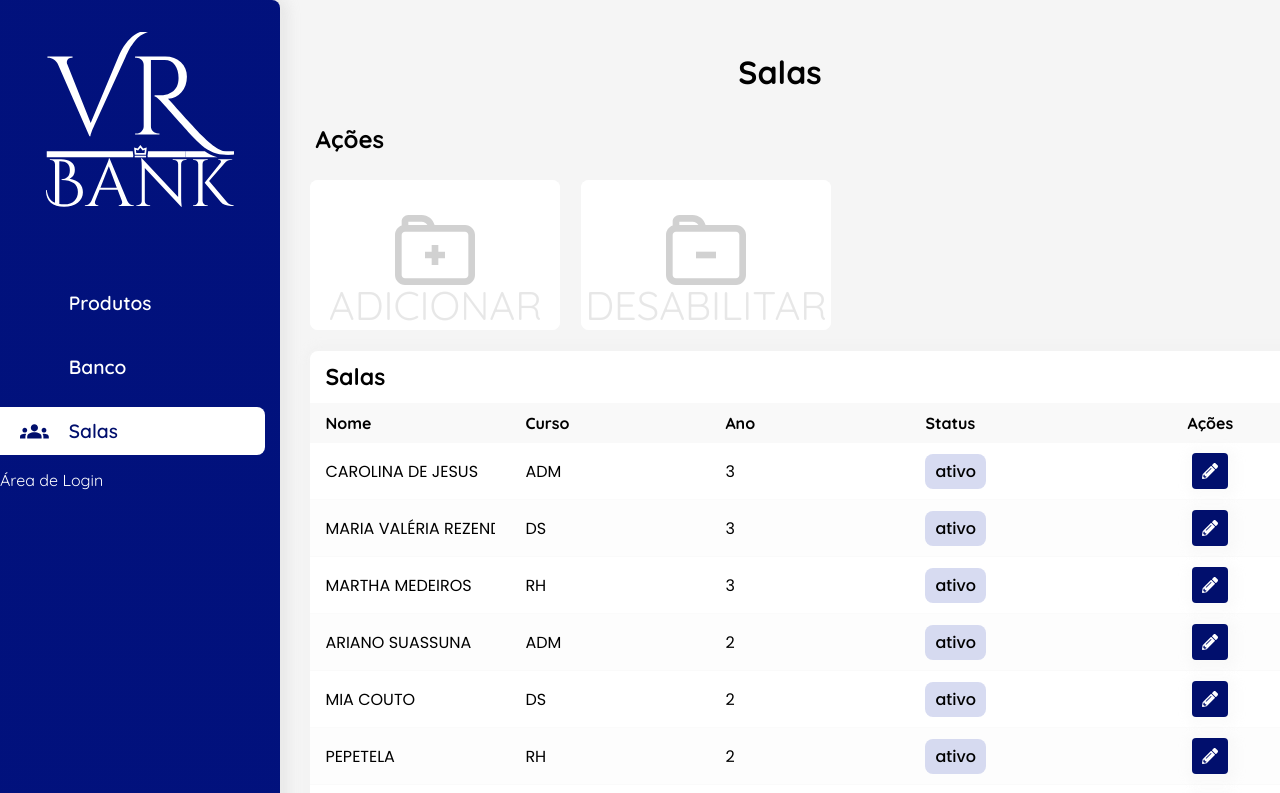
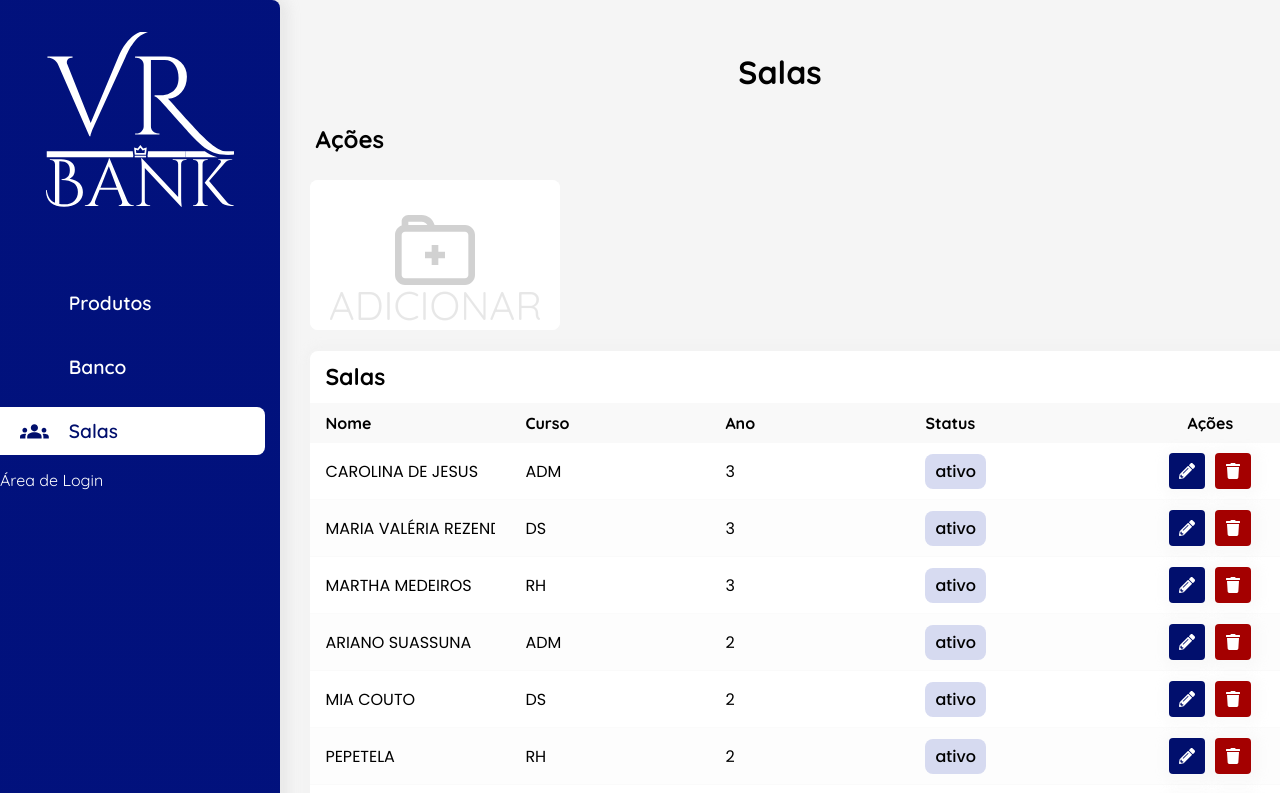
Before and after one commit to NatanALima/projeto-vrbank, a React (Create React App) app: page /salas in a window 1280 px wide. Shown: the top 793 px of the page. Built offline with nearby package versions, Linux system fonts and the light colour scheme; some icons are missing.

Commit message:
refactor(Table/Button): Altera lógica de exibição dos Buttons de ação
- Agora as informações dos Buttons são passadas via props em formato de array
- Os Botões de edição tornam-se uma coleção de botões especiais/exclusivos que necessita de um componente único (ButtonTableEdit) para si

```diff
--- /dev/null
+++ b/src/assets/css/ButtonTable.module.css
@@ -0,0 +1,27 @@
+button {
+    border: none;
+    display: flex;
+    justify-content: center;
+    align-items: center;
+    padding: 5px 10px;
+    color: white;
+    font-family: var(--fontPrim);
+    font-size: 16px;
+    font-weight: 500;
+    border-radius: 4px;
+    box-shadow: var(--shadowBox);
+    transition: .2s ease;
+    cursor: pointer;
+
+}
+
+button:hover { opacity: 0.8; }
+
+button:is(.acceptBtn, .editBtn) { background-color: var(--colorSec); }
+
+button.delBtn { background-color: #a40000; }
+
+button.subBtn {
+    background-color: var(--colorBright);
+    color: var(--colorSec);
+}
--- a/src/assets/css/TableInfo.module.css
+++ b/src/assets/css/TableInfo.module.css
@@ -107,7 +107,7 @@ table tbody button {
     font-weight: 500;
     border-radius: 4px;
     box-shadow: var(--shadowBox);
-    transition: .3s ease;
+    transition: .2s ease;
     cursor: pointer;
 }
 
@@ -125,13 +125,11 @@ table tbody button {
     opacity: 0.8;
 }
 
-.tableContent__btns .editBtn {
-    background-color: var(--colorSec);
+.tableContent__btns :is(.acceptBtn, .editBtn) { background-color: var(--colorSec); }
 
-}
+.tableContent__btns .delBtn { background-color: #a40000;}
 
-.tableContent__btns .confirmBtn,
-.tableContent__btns .cancelBtn {
+.tableContent__btns .subBtn {
     background-color: var(--colorBright);
     color: var(--colorSec);
 }
--- a/src/components/Salas/Salas.js
+++ b/src/components/Salas/Salas.js
@@ -1,11 +1,19 @@
+import { useState } from 'react';
 import styles from '../../assets/css/Salas.module.css';
 import TableInfo from '../TableInfo/TableInfo';
 import Action from '../Action/Action';
-import { CgFolderAdd as AddSala, CgFolderRemove as HideSala} from "react-icons/cg";
-import { useState } from 'react';
+//ícones
+import { CgFolderAdd as AddSala} from "react-icons/cg";
+//ícone de botão
+import {FaTrash as DelIcon} from 'react-icons/fa';
 
 export default function Salas() {
 
+    /*
+    ====================================
+    Informações da Tabela
+    ====================================
+    */
     // Todos valores passados para a tabela são temporários e foram unicamente utilizados a fim de verificar a estilização, haja vista que esses valores posteriormente serão passados pelo BackEnd
     const [sala, setSala] = useState([{Nome: "CAROLINA DE JESUS",
     Curso: "ADM",
@@ -46,10 +54,16 @@ export default function Salas() {
 ]);
     const fieldNameTable = ["Nome", "Curso", "Ano", "Status"];
 
-    const actionList = [{id: 1, icon: <AddSala/>, text: "Adicionar Sala", placeholder: "ADICIONAR"},
-                        {id: 2, icon: <HideSala/>, text: "Desabilitar Salas", placeholder: "DESABILITAR"}];
+
+    /*
+    ====================================
+    Informações do card De ação
+    ====================================
+    */
+    const actionList = [{id: 1, icon: <AddSala/>, text: "Adicionar Sala", placeholder: "ADICIONAR"}];
 
 
+    //Define uma classe para os status de Ativo e Desabilitado das salas
     const makeSpecialClassCollection = (collection) => {
         let classCollection = []
         collection.map(item => classCollection.push((item.status).toUpperCase() === "ATIVO" ? {classValue: "specialActive", text: item.status} : {classValue: "specialNotActive", text: item.status}))
@@ -57,9 +71,11 @@ export default function Salas() {
     }
 
     const specialClassCollection = makeSpecialClassCollection(sala)
-    console.log(specialClassCollection)
-    console.log(sala);
 
+
+    //Define a coleçao de Botões utilizados na sala;
+    const buttonInfoCollection = [{id: 1, typeButton: "editBtn", handleAction: () => console.log('Adicionando coisas')},
+                                  {id: 2, typeButton: "delBtn", icon: <DelIcon/>, handleAction: () => console.log("Deletando coisas"), classBtn: "delBtn"}];
 
     /**
         * Propriedades da Configuração
@@ -87,7 +103,7 @@ export default function Salas() {
             <h1>Salas</h1>
             <h2>Ações</h2>
             <Action ActionList={actionList}/>
-            <TableInfo title={"Salas"} hasActionBtn={true} dataCollection={sala} fieldName={fieldNameTable} config={config} setValueState={setSala}/>
+            <TableInfo title={"Salas"} buttonCollection={buttonInfoCollection} dataCollection={sala} fieldName={fieldNameTable} config={config} setValueState={setSala}/>
         </section>
     )
 }
--- a/src/components/TableInfo/BtnListEdit.js
+++ /dev/null
@@ -1,30 +0,0 @@
-import { useState } from 'react';
-import {FaPencilAlt, FaCheck} from 'react-icons/fa';
-import {FaX} from 'react-icons/fa6';
-import '../../assets/css/animation.css';
-
-export default function BtnListEdit({styles, handleAction}) {
-    const [isEdit, setIsEdit] = useState(0);
-
-    const handleEdit = () => {
-        setIsEdit(!isEdit);
-        handleAction((prevValue) => !prevValue);
-        console.log(isEdit);
-
-    }
-
-    return(
-        <>
-            {!isEdit && <button type="button" className={`${styles.editBtn} fadeRight`} onClick={handleEdit}><FaPencilAlt/></button>}
-
-            {isEdit ? (
-                <>
-                    <button type="button" className={`${styles.confirmBtn} fadeLeft`}><FaCheck/></button>
-                    <button type="button" className={`${styles.cancelBtn} fadeLeft`} onClick={handleEdit}><FaX/></button>
-                </>
-            ) : null}
-
-        </>
-
-    )
-}
--- /dev/null
+++ b/src/components/TableInfo/ButtonTableEdit.js
@@ -0,0 +1,26 @@
+import { useState } from "react"
+import ButtonTable from '../layout/ButtonTable';
+import {FaPencilAlt as EditIcon, FaCheck as CheckIcon} from 'react-icons/fa';
+import {FaX as CancelIcon} from 'react-icons/fa6';
+
+export default function ButtonTableEdit({handleConfirmEdit, setisReadOnly}) {
+    const [isEdit, setIsEdit] = useState(false);
+
+    const handleEditInput = () => {
+        setIsEdit(!isEdit);
+        setisReadOnly((prevValue) => !prevValue);
+    }
+
+    return(
+        <>
+            {!isEdit ?
+                <ButtonTable icon={<EditIcon/>} handleAction={handleEditInput} classBtn="editBtn"/>
+            :
+            <>
+                <ButtonTable icon={<CheckIcon/>} handleAction={handleConfirmEdit} classBtn={"subBtn"}/>
+                <ButtonTable icon={<CancelIcon/>} handleAction={handleEditInput} classBtn={"subBtn"}/>
+            </>
+            }
+        </>
+    )
+}
--- a/src/components/TableInfo/TableContent.js
+++ b/src/components/TableInfo/TableContent.js
@@ -1,5 +1,6 @@
-import PropTypes from 'prop-types'
-import BtnListEdit from './BtnListEdit';
+import PropTypes from 'prop-types';
+import ButtonTable from '../layout/ButtonTable';
+import ButtonTableEdit from './ButtonTableEdit';
 import { useState } from 'react';
 
 
@@ -15,7 +16,7 @@ import { useState } from 'react';
 
 */
 
-export default function TableContent({styles, hasActionBtn, info, config, handleOnChange, parentIndex}) {
+export default function TableContent({styles, buttonCollection, info, config, handleOnChange, parentIndex}) {
     const [isReadOnly, setisReadOnly] = useState(true);
 
     return(
@@ -32,9 +33,14 @@ export default function TableContent({styles, hasActionBtn, info, config, handle
 
                 </td>)})}
 
-            {hasActionBtn &&
+            {buttonCollection &&
                 <td className={styles.tableContent__btns}>
-                    <BtnListEdit styles={styles} handleAction={setisReadOnly}/>
+                    {buttonCollection.map(btnInfo => {
+                        if(btnInfo.typeButton === "editBtn") {
+                            return <ButtonTableEdit key={btnInfo.id} handleConfirmEdit={btnInfo.handleAction} setisReadOnly={setisReadOnly}/>
+                        }
+                        return <ButtonTable key={btnInfo.id} icon={btnInfo.icon} handleAction={btnInfo.handleAction} classBtn={btnInfo.classBtn}/>
+                    })}
                 </td>}
         </>
     )
@@ -43,7 +49,7 @@ export default function TableContent({styles, hasActionBtn, info, config, handle
 
 TableContent.propTypes = {
     styles: PropTypes.object,
-    hasActionBtn: PropTypes.bool,
+    buttonCollection: PropTypes.array,
     info: PropTypes.array,
     config: PropTypes.array,
     handleOnChange: PropTypes.func,
@@ -52,7 +58,7 @@ TableContent.propTypes = {
 }
 
 TableContent.defaultProps = {
-    hasActionBtn: false,
+    buttonCollection: [],
     info: [],
     config: [],
     parentIndex: 0
--- a/src/components/TableInfo/TableInfo.js
+++ b/src/components/TableInfo/TableInfo.js
@@ -3,7 +3,8 @@ import styles from '../../assets/css/TableInfo.module.css';
 import TableContent from './TableContent';
 import '../../assets/css/animation.css';
 
-export default function TableInfo({title, hasActionBtn, dataCollection, fieldName, config, setValueState}) {
+export default function TableInfo({title, buttonCollection, dataCollection, fieldName, config, setValueState}) {
+
     const handleEditInput = (e) => {
         const infoId = e.target.closest('tr').id;
         const tempDataCollection = [...dataCollection];
@@ -18,10 +19,10 @@ export default function TableInfo({title, hasActionBtn, dataCollection, fieldNam
             {dataCollection.length > 0 ?
             <table>
                 <thead>
-                    <tr className={styles.tableTitle}><th>{title}</th></tr>
+                    {title && <tr className={styles.tableTitle}><th>{title}</th></tr>}
                     <tr>
                         {fieldName.map((value, index) => <th key={index}>{value}</th>)}
-                        {hasActionBtn && <th className={styles.tableContent__actionTitle}>Ações</th>}
+                        {buttonCollection && <th className={styles.tableContent__actionTitle}>Ações</th>}
                     </tr>
                 </thead>
                 <tbody>
@@ -32,7 +33,7 @@ export default function TableInfo({title, hasActionBtn, dataCollection, fieldNam
 
                         const getValues = Object.entries(objVal);
                         return <tr key={index} id={index}>
-                                    <TableContent styles={styles} hasActionBtn={hasActionBtn} info={getValues} config={config} handleOnChange={handleEditInput} parentIndex={index}/>
+                                    <TableContent styles={styles} buttonCollection={buttonCollection} info={getValues} config={config} handleOnChange={handleEditInput} parentIndex={index}/>
                                </tr>
                     })}
                 </tbody>
@@ -42,8 +43,8 @@ export default function TableInfo({title, hasActionBtn, dataCollection, fieldNam
 }
 
 TableInfo.propTypes = {
-    hasActionBtn: PropTypes.bool.isRequired,
-    title: PropTypes.string.isRequired,
+    title: PropTypes.string,
+    buttonCollection: PropTypes.array,
     dataCollection: PropTypes.array.isRequired,
     fieldName: PropTypes.array.isRequired,
     config: PropTypes.array,
@@ -51,8 +52,8 @@ TableInfo.propTypes = {
 }
 
 TableInfo.defaultProps = {
-    hasActionBtn: false,
-    title: "Título não informado",
+    title: "",
+    buttonCollection: [],
     dataCollection: [],
     fieldName: [],
     config: [],
--- /dev/null
+++ b/src/components/layout/ButtonTable.js
@@ -0,0 +1,7 @@
+import styles from '../../assets/css/ButtonTable.module.css';
+
+export default function ButtonTable({icon, handleAction, classBtn}) {
+    return(
+        <button type="button" onClick={handleAction} className={`${styles[classBtn]} fadeLeft`}>{icon}</button>
+    )
+}
```
